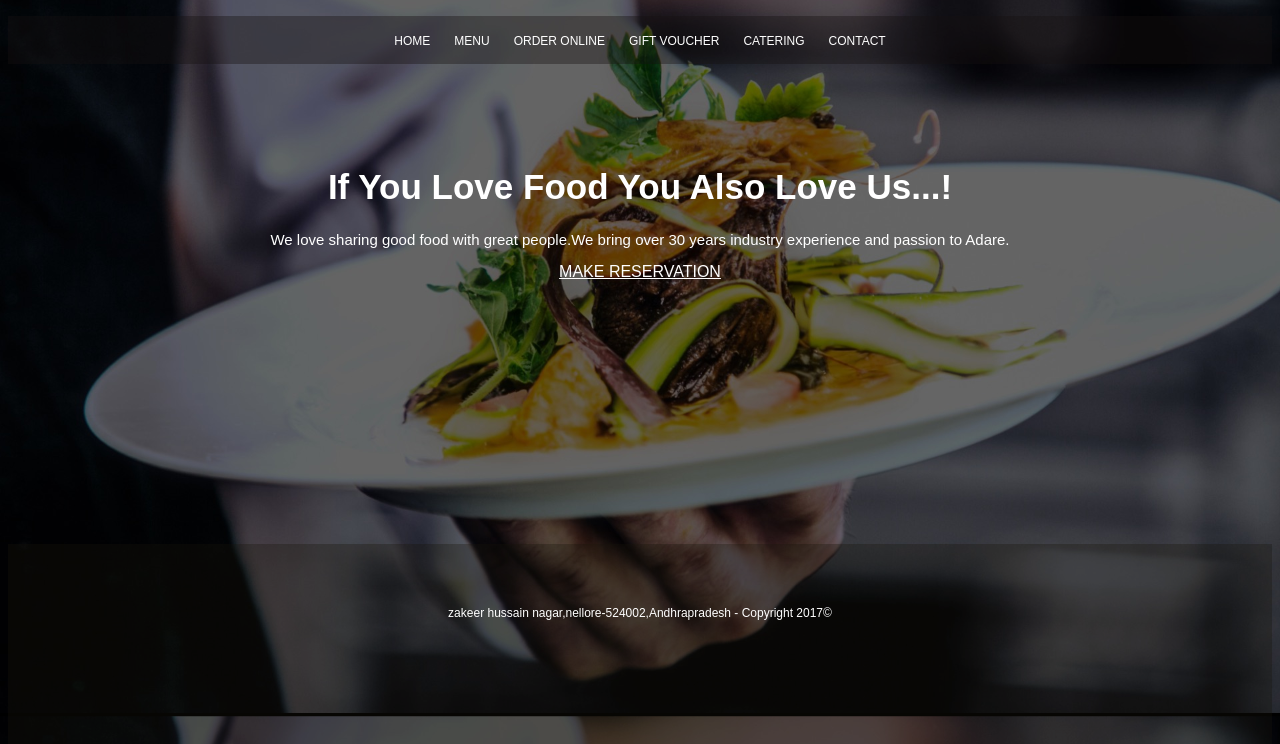
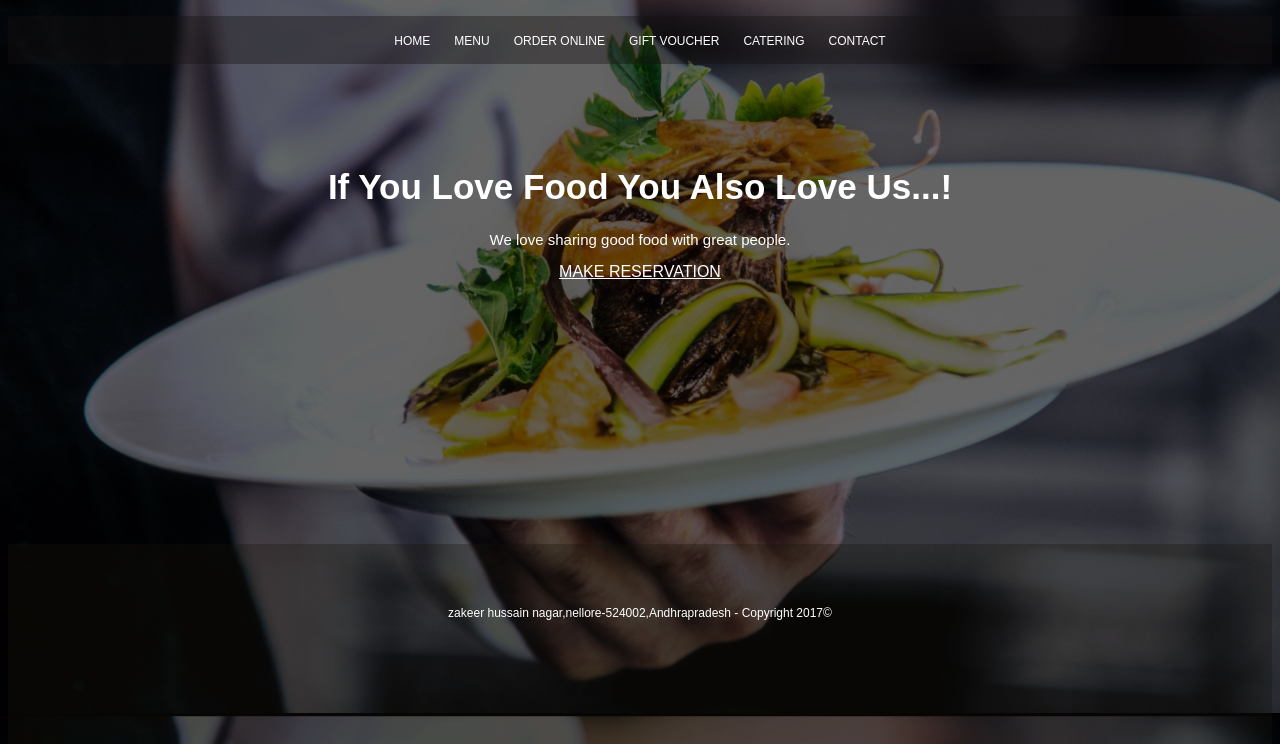
Before and after one commit to slaman-3y/Restaurant, a plain HTML site: page index.html in a window 1280 px wide. Shown: the part 112-856 px from the top of the page. Drawn offline with Linux system fonts and the light colour scheme.

Commit message:
Update index.html

```diff
--- a/index.html
+++ b/index.html
@@ -28,8 +28,7 @@
       <main>
         <h1>If You Love Food You Also Love Us...!</h1>
         <p>
-          We love sharing good food with great people.We bring over 30 years
-          industry experience and passion to Adare.
+          We love sharing good food with great people.
         </p>
         <a href="https://wa.me/9966662942">MAKE RESERVATION</a>
       </main>
```
